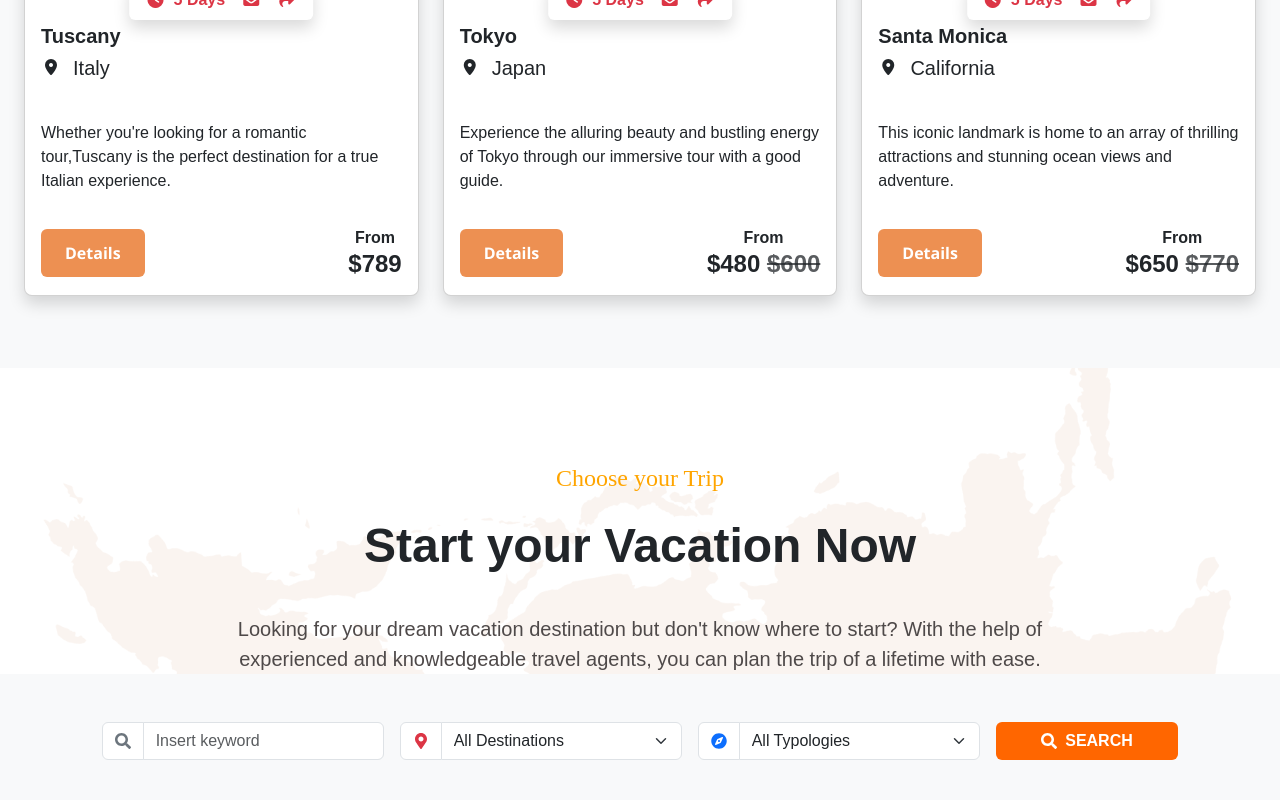
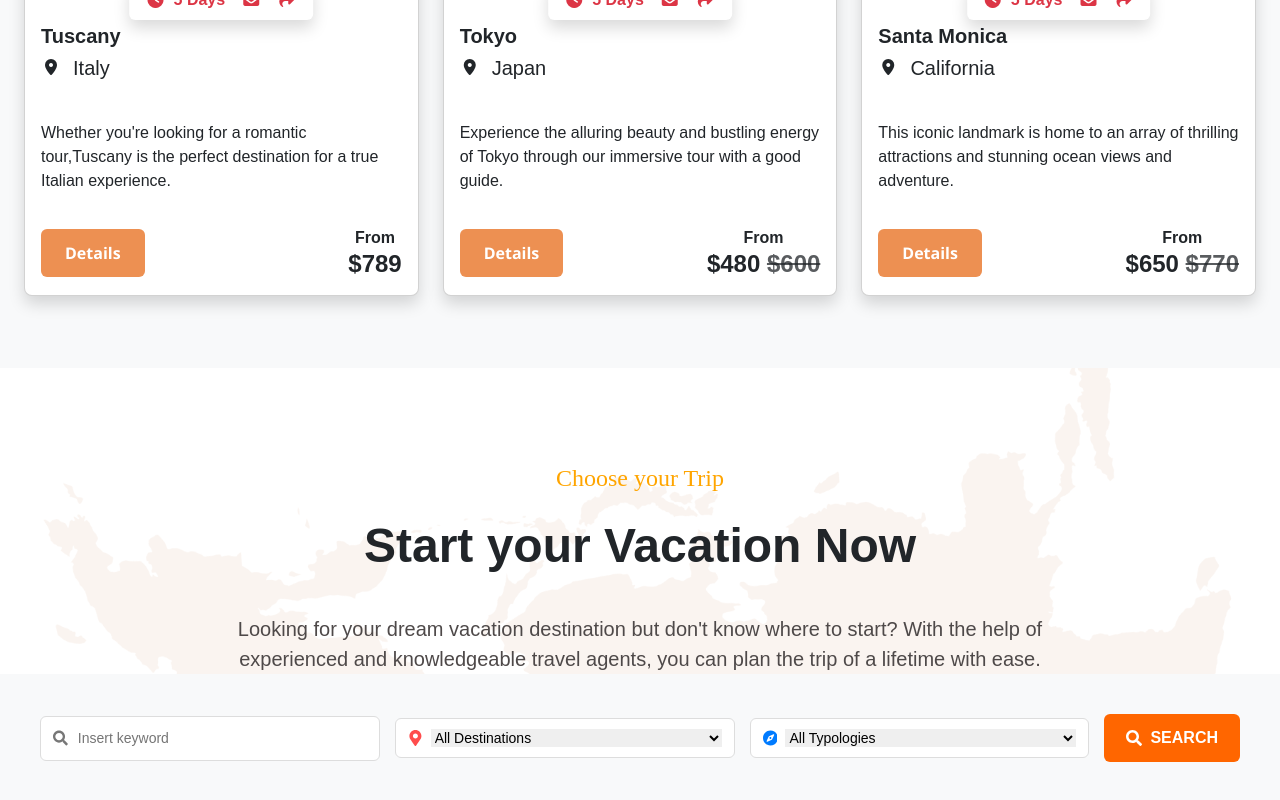
Before and after one commit to anshitsharma001-ship-it/tour-booking, a Next.js app: page / in a window 1280 px wide. Shown: the part 1948-2748 px from the top of the page. Built offline with nearby package versions, Linux system fonts and the light colour scheme.

Commit message:
update media query on 380px screen

```diff
--- a/app/components/DestinationSearch.tsx
+++ b/app/components/DestinationSearch.tsx
@@ -7,6 +7,7 @@ export default function DestinationSearch() {
   const [keyword, setKeyword] = useState("");
   const [destination, setDestination] = useState("All Destinations");
   const [typology, setTypology] = useState("All Typologies");
+
   const router = useRouter();
 
   const handleSearch = (e: React.FormEvent) => {
@@ -16,34 +17,25 @@ export default function DestinationSearch() {
   };
 
   return (
-    <section className="py-5 bg-light">
-      <div className="container">
-        <form onSubmit={handleSearch}>
-          <div className="row g-3 align-items-center justify-content-center">
+    <section className="search-section">
+      <div className="search-container">
+        <form onSubmit={handleSearch} className="search-bar">
 
-            <div className="col-md-3">
-              <div className="input-group">
-                <span className="input-group-text bg-white">
-                  <FaSearch className="text-secondary" />
-                </span>
+          {/* keyword */}
+          <div className="search-item">
+            <FaSearch className="icon" />
             <input
               type="text"
-                  className="form-control"
               placeholder="Insert keyword"
               value={keyword}
               onChange={(e) => setKeyword(e.target.value)}
             />
           </div>
-            </div>
 
-
-            <div className="col-md-3">
-              <div className="input-group">
-                <span className="input-group-text bg-white">
-                  <FaMapMarkerAlt className="text-danger" />
-                </span>
+          {/* destination */}
+          <div className="search-item">
+            <FaMapMarkerAlt className="icon red" />
             <select
-                  className="form-select"
               value={destination}
               onChange={(e) => setDestination(e.target.value)}
             >
@@ -60,15 +52,11 @@ export default function DestinationSearch() {
               <option>United Kingdom</option>
             </select>
           </div>
-            </div>
 
-            <div className="col-md-3">
-              <div className="input-group">
-                <span className="input-group-text bg-white">
-                  <FaCompass className="text-primary" />
-                </span>
+          {/* typology */}
+          <div className="search-item">
+            <FaCompass className="icon blue" />
             <select
-                  className="form-select"
               value={typology}
               onChange={(e) => setTypology(e.target.value)}
             >
@@ -83,18 +71,12 @@ export default function DestinationSearch() {
               <option>Budget Travel</option>
             </select>
           </div>
-            </div>
 
-            <div className="col-md-2">
-              <button
-                type="submit"
-                className="btn fw-bold w-100 d-flex align-items-center justify-content-center gap-2"
-                style={{ backgroundColor: "#ff6600", color: "#fff" }}
-              >
+          {/* button */}
+          <button type="submit" className="search-btn">
             <FaSearch /> SEARCH
           </button>
-            </div>
-          </div>
+
         </form>
       </div>
     </section>
--- a/app/components/Navbar.tsx
+++ b/app/components/Navbar.tsx
@@ -57,7 +57,7 @@ const Navbar: React.FC = () => {
         </nav>
 
         <div className="header-right">
-          <Link href="/search" className="search-btn">
+          <Link href="/search" className="search-btn-1">
             Search Travel
           </Link>
         </div>
--- a/app/components/StartVacation.tsx
+++ b/app/components/StartVacation.tsx
@@ -66,7 +66,7 @@ const StartVacation: React.FC = () => {
 
           <Link href="/search">
             <motion.button
-              className="orange-btn mt-4 px-5 py-3"
+              className="orange-btn-1 mt-4 px-5 py-3"
               initial={{ opacity: 0, scale: 0.8 }}
               animate={{ opacity: 1, scale: 1 }}
               transition={{ delay: 1.3, duration: 0.6 }}
--- a/app/globals.css
+++ b/app/globals.css
@@ -1168,7 +1168,7 @@
   margin: 0 5px;
 }
 
-.search-btn {
+.search-btn-1 {
   background-color: rgb(240, 99, 47);
   color: #fff;
   padding: 15px 40px;
@@ -1178,7 +1178,7 @@
   transition: background-color 0.3s ease;
 }
 
-.search-btn:hover {
+.search-btn-1:hover {
   background-color: #e69500;
 }
 
@@ -1558,6 +1558,17 @@ html, body {
 
 }
 
+.orange-btn-1 {
+  background-color: #282448 !important;
+  color: #fff !important;
+  border: none;
+  border-radius: 10px;
+}
+.orange-btn-1:hover {
+  background-color: #d16015 !important;
+  color: #fff !important;
+}
+
 .orange-btn {
   background-color: #282448 !important;
   color: #fff !important;
@@ -1568,7 +1579,6 @@ html, body {
   background-color: #d16015 !important;
   color: #fff !important;
 }
-
 .vacation1 {
   max-width: 900px !important;
   font-weight: lighter;
@@ -2502,7 +2512,7 @@ hr {
     color: #ff6600;
   }
 
-  .search-btn {
+  .search-btn-1 {
     display: none;
   }
 
@@ -3150,4 +3160,158 @@ hr {
     margin-right: 90px;
     margin-top: -40px;
   }
-}
+
+  .orange-btn {
+    margin-left: 142px;
+  }
+
+
+}
+
+@media screen and (max-width: 380px) {
+  .desktop-hamburger {
+    position: absolute;
+    left: 250px;
+    top: 15px;
+  }
+
+  .logo-img {
+    margin-top: 40px;
+  }
+
+  .trip-plan {
+    max-width: 200px;
+    font-size: 20px;
+
+  }
+
+  .top-bar {
+    display: none;
+  }
+
+  .orange-btn {
+    margin-left: 120px;
+  }
+
+  .form-select {
+    max-width: 40px;
+  }
+
+  .destination-card {
+    margin-right: 80px;
+  }
+
+   .input-group {
+    max-width: 160px;
+  }
+
+
+}
+
+.search-section{
+  padding:40px 20px;
+  background:#f8f9fa;
+}
+
+.search-container{
+  max-width:1200px;
+  margin:auto;
+}
+
+.search-bar{
+  display:flex;
+  gap:15px;
+  align-items:center;
+  justify-content:center;
+  flex-wrap:wrap;
+}
+
+.search-item{
+  display:flex;
+  align-items:center;
+  background:#fff;
+  border:1px solid #ddd;
+  padding:10px 12px;
+  border-radius:6px;
+  flex:1;
+  min-width:200px;
+}
+
+.search-item input,
+.search-item select{
+  border:none;
+  outline:none;
+  width:100%;
+  font-size:14px;
+}
+
+.icon{
+  margin-right:8px;
+  color:#777;
+}
+
+.red{
+  color:#ff4d4d;
+}
+
+.blue{
+  color:#007bff;
+}
+
+.search-btn{
+  background:#ff6600;
+  color:#fff;
+  border:none;
+  padding:12px 22px;
+  border-radius:6px;
+  font-weight:bold;
+  display:flex;
+  align-items:center;
+  gap:8px;
+  cursor:pointer;
+}
+
+.search-btn:hover{
+  background:#e65c00;
+}
+
+@media (max-width:1024px){
+
+.search-item{
+  min-width:180px;
+}
+
+}
+
+@media (max-width:768px){
+
+.search-bar{
+  flex-direction:column;
+}
+
+.search-item{
+  width:100%;
+}
+
+.search-btn{
+  width:100%;
+  justify-content:center;
+}
+
+}
+
+@media (max-width:480px){
+
+.search-section{
+  padding:30px 15px;
+}
+
+}
+
+@media (max-width:380px){
+
+.search-item{
+  padding:8px 10px;
+}
+
+}
```
Lines whose indentation alone changed are shown as unchanged.
